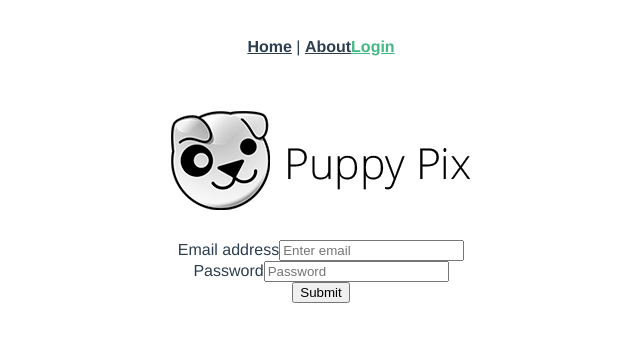
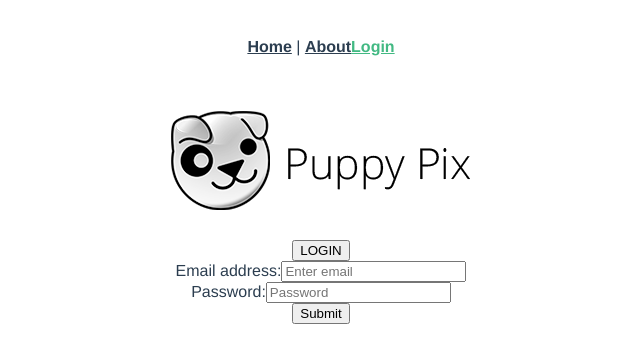
Before and after one commit to Cignul/freshWebsite, a Vue app: page /#/login in a window 1280 px wide. Shown: the top 362 px of the page, without its empty margins (319-959 px from the left). Built offline with nearby package versions, Linux system fonts and the light colour scheme.

Commit message:
got modal working for login

```diff
--- a/src/views/Login.vue
+++ b/src/views/Login.vue
@@ -1,22 +1,31 @@
 <template>
   <div class="login">
+    <!-- header for logo, need to fix style -->
     <header>
       <img src="../assets/pupLogo.png" class="rounded float-left">
+    </header>
 
-    </header>
+    <!-- modal time -->
+    <!-- Large modal -->
+    <button type="button" class="btn btn-primary" data-toggle="modal" data-target=".bd-example-modal-lg">LOGIN</button>
+    <div class="modal fade bd-example-modal-lg" tabindex="-1" role="dialog" aria-labelledby="myLargeModalLabel"
+      aria-hidden="true">
+      <div class="modal-dialog modal-lg">
+        <div class="modal-content">
           <form>
             <div class="form-group">
-        <label for="exampleInputEmail1">Email address</label>
+              <label for="exampleInputEmail1">Email address:</label>
               <input type="email" class="form-control" id="exampleInputEmail1" aria-describedby="emailHelp" placeholder="Enter email">
-
             </div>
             <div class="form-group">
-        <label for="exampleInputPassword1">Password</label>
+              <label for="exampleInputPassword1">Password:</label>
               <input type="password" class="form-control" id="exampleInputPassword1" placeholder="Password">
             </div>
-
             <button type="submit" class="btn btn-primary">Submit</button>
           </form>
 
         </div>
+      </div>
+    </div>
+  </div>
 </template>
```
Lines whose indentation alone changed are shown as unchanged.
